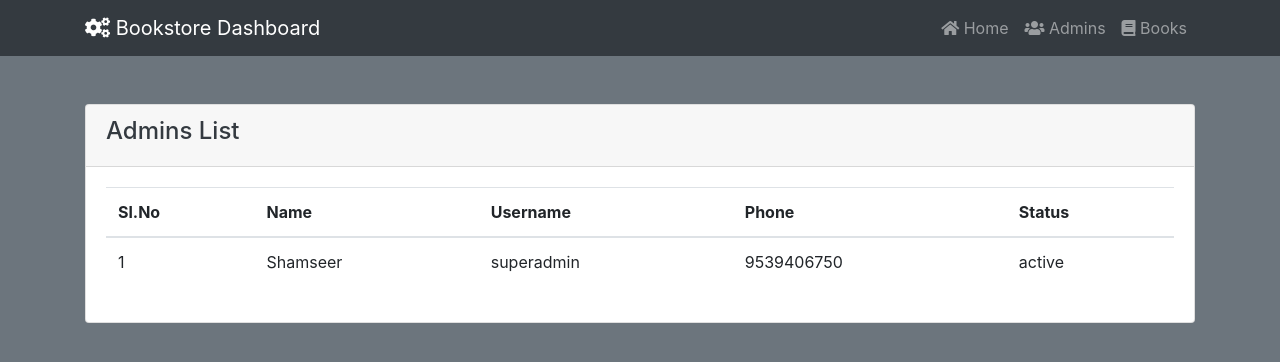
After one commit to shamseer1999/bookstore-django-app, a Django app: page /mngr/admins in a window 1280 px wide. The commit adds this page. Shown: the top 362 px of the page. Run offline with Django 4.2, Linux system fonts and the light colour scheme; data comes from the database, SQL or seed files in the repository; some libraries are stand-ins or nearby versions.

Commit message:
books and admins list pages

```diff
--- a/bookstoreAdmin/urls.py
+++ b/bookstoreAdmin/urls.py
@@ -1,5 +1,7 @@
 from django.urls import path,include
 from . import views
 urlpatterns = [
-    path('',views.HomeListView.as_view(),name='mngr_home')
+    path('',views.HomeListView.as_view(),name='mngr_home'),
+    path('admins',views.AdminsListView.as_view(),name='admins_list'),
+    path('books',views.BooksListView.as_view(),name='books_list'),
 ]
--- a/bookstoreAdmin/views.py
+++ b/bookstoreAdmin/views.py
@@ -2,6 +2,7 @@ from django.views import View
 from django.shortcuts import render
 from .models import *
 from accounts.models import Admin
+from django.views.generic import ListView
 # Create your views here.
 
 class HomeListView(View):
@@ -15,3 +16,17 @@ class HomeListView(View):
         }
 
         return render(request,'mngr/index.html',context)
+
+class AdminsListView(ListView):
+
+    model = Admin
+    template_name = 'mngr/admin/index.html'
+    context_object_name = 'admins'
+    paginate_by = 10
+
+class BooksListView(ListView):
+
+    model = Book
+    template_name = 'mngr/books/index.html'
+    context_object_name = 'books'
+    paginate_by = 5
--- /dev/null
+++ b/templates/mngr/admin/index.html
@@ -0,0 +1,39 @@
+{% extends "mngr/template.html" %}
+
+{% block content %}
+<div class="card">
+    <div class="card-header text-dark">
+        <h4>Admins List</h4>
+      </div>
+    <div class="card-body">
+        <table class="table">
+            <thead>
+              <tr>
+                <th scope="col">Sl.No</th>
+                <th scope="col">Name</th>
+                <th scope="col">Username</th>
+                <th scope="col">Phone</th>
+                <th scope="col">Status</th>
+              </tr>
+            </thead>
+            <tbody>
+              {% if admins %}
+              {% for item in admins %}
+                <tr>
+                    <td>{{ forloop.counter}}</td>
+                    <td>{{ item.name }}</td>
+                    <td>{{ item.username }}</td>
+                    <td>{{ item.phone }}</td>
+                    <td>{{ item.get_status_display }}</td>
+                </tr>
+              {% endfor %}
+              {% else %}
+              <tr>
+                <td colspan="4">No record found!</td>
+              </tr>
+              {% endif %}
+            </tbody>
+          </table>
+    </div>
+  </div>
+{% endblock %}
--- a/templates/mngr/index.html
+++ b/templates/mngr/index.html
@@ -4,7 +4,7 @@
 <h1 class="mb-4">Admin Dashboard</h1>
 <div class="row">
     <div class="col-md-3">
-        <a href="" class="text-decoration-none">
+        <a href="{% url 'admins_list' %}" class="text-decoration-none">
             <div class="card">
                 <div class="card-body text-dark">
                     <h5 class="card-title">Total Admins <i class="fas fa-users" style="float:right"></i></h5>
@@ -16,7 +16,7 @@
         </a>
     </div>
     <div class="col-md-3">
-        <a href="" class="text-decoration-none">
+        <a href="{% url 'books_list' %}" class="text-decoration-none">
             <div class="card">
                 <div class="card-body text-dark">
                     <h5 class="card-title">Total Books <i class="fas fa-book" style="float:right"></i></h5>
--- a/templates/mngr/template.html
+++ b/templates/mngr/template.html
@@ -10,7 +10,7 @@
 <body class="bg-secondary text-light">
     <nav class="navbar navbar-expand-md navbar-dark bg-dark">
         <div class="container">
-            <a class="navbar-brand" href="#">
+            <a class="navbar-brand" href="{% url 'mngr_home'%}">
                 <i class="fas fa-cogs"></i> Bookstore Dashboard
             </a>
             <button class="navbar-toggler" type="button" data-toggle="collapse" data-target="#navbarNav" aria-controls="navbarNav" aria-expanded="false" aria-label="Toggle navigation">
@@ -22,10 +22,10 @@
                         <a class="nav-link" href="{% url 'mngr_home'%}"><i class="fas fa-home"></i> Home</a>
                     </li>
                     <li class="nav-item">
-                        <a class="nav-link" href="#"><i class="fas fa-users"></i> Admins</a>
+                        <a class="nav-link" href="{% url 'admins_list' %}"><i class="fas fa-users"></i> Admins</a>
                     </li>
                     <li class="nav-item">
-                        <a class="nav-link" href="#"><i class="fas fa-book"></i> Books</a>
+                        <a class="nav-link" href="{% url 'books_list' %}"><i class="fas fa-book"></i> Books</a>
                     </li>
                 </ul>
             </div>
@@ -50,5 +50,6 @@
     <div class="container mt-5">
         {% block content %}{% endblock content %}
     </div>
+
 </body>
 </html>
```
Also changed, not shown: templates/mngr/books/index.html (added, +38 -0 lines).
